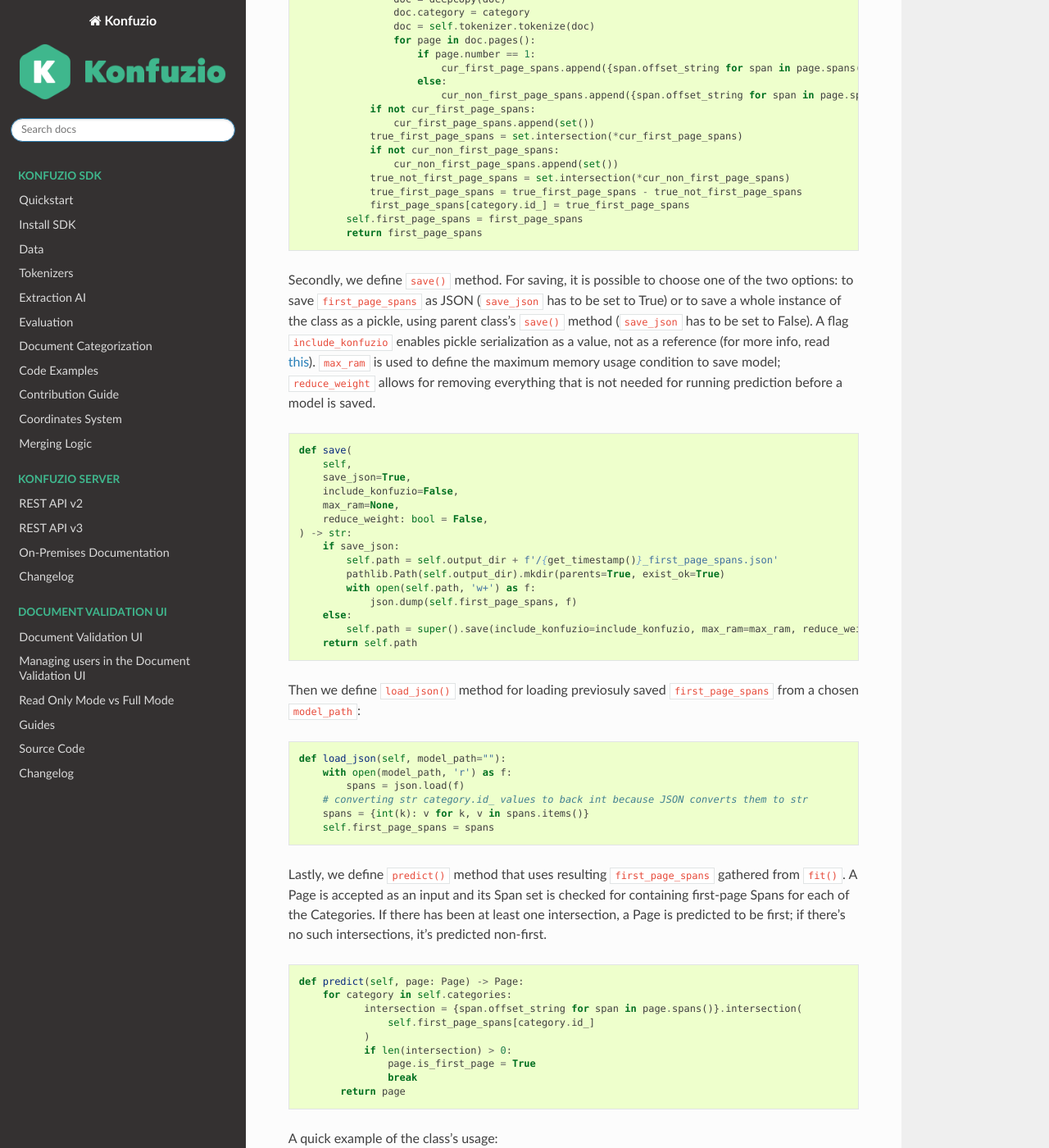
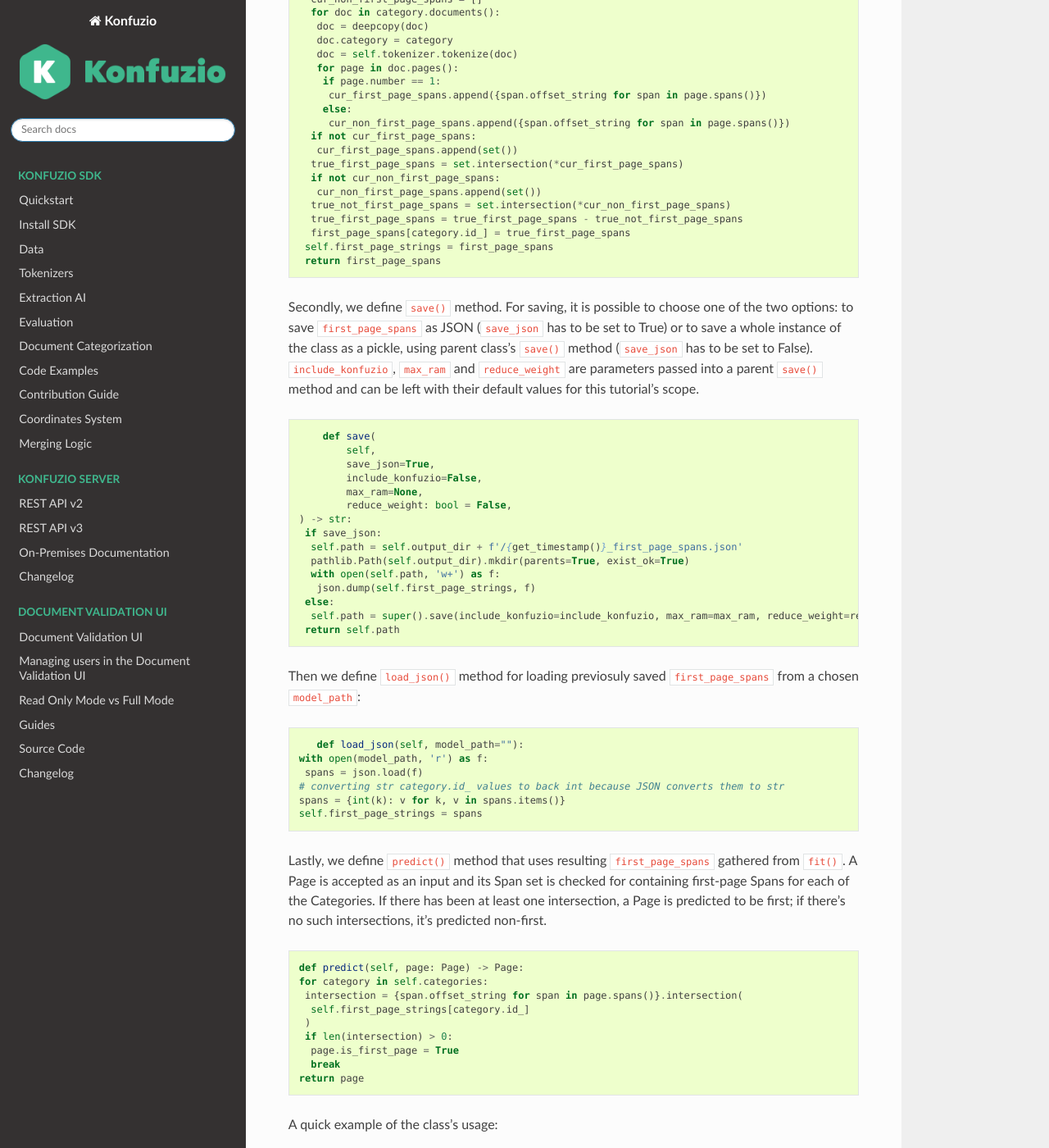
Before and after one commit to konfuzio-ai/konfuzio-sdk, a Sphinx documentation site: the page built from docs/sdk/examples/file-splitting-class/index.md, in a window 1280 px wide and 1400 px high, scrolled down 3129 px. Shown: the whole window at 82% size. Built offline with Sphinx 7.4.7 and the Read the Docs theme 2.0.0, drawn with Linux system fonts in a browser that asks for light colours; pages that are not in the unit, such as notebooks, are missing from menus; some of the changed text lies outside the part shown.

Commit message:
initial commit

````diff
--- a/docs/sdk/examples/file-splitting-class/index.md
+++ b/docs/sdk/examples/file-splitting-class/index.md
@@ -41,6 +41,7 @@
 `from konfuzio_sdk.trainer.file_splitting import ContextAwareFileSplittingModel`.
 
 Let's start with making all the necessary imports and initializing the class of `ContextAwareFileSplittingModel`:
+
 ```python
 import json
 import pathlib
@@ -55,18 +56,20 @@
 from konfuzio_sdk.trainer.information_extraction import load_model
 from konfuzio_sdk.utils import get_timestamp
 
+
 class ContextAwareFileSplittingModel(AbstractFileSplittingModel):
 
-        def __init__(self, *args, **kwargs):
-        """Initialize the ContextAwareFileSplittingModel."""
-            super().__init__()
-            self.name = self.__class__.__name__
-            self.documents = None
-            self.test_documents = None
-            self.categories = None
-            self.tokenizer = None
-            self.first_page_spans = None
-            self.path = None
+ def __init__(self, *args, **kwargs):
+
+  """Initialize the ContextAwareFileSplittingModel."""
+ super().__init__()
+ self.name = self.__class__.__name__
+ self.documents = None
+ self.test_documents = None
+ self.categories = None
+ self.tokenizer = None
+ self.first_page_strings = None
+ self.path = None
 
 ```
 The class inherits from `AbstractFileSplittingModel`, so we run `super().__init__()` for proper inheritance of the
@@ -118,37 +121,37 @@
 
 ```python
 def fit(self, *args, **kwargs) -> dict:
-        first_page_spans = {}
-        for category in self.categories:
-            cur_first_page_spans = []
-            cur_non_first_page_spans = []
-            for doc in category.documents():
-                doc = deepcopy(doc)
-                doc.category = category
-                doc = self.tokenizer.tokenize(doc)
-                for page in doc.pages():
-                    if page.number == 1:
-                        cur_first_page_spans.append({span.offset_string for span in page.spans()})
-                    else:
-                        cur_non_first_page_spans.append({span.offset_string for span in page.spans()})
-            if not cur_first_page_spans:
-                cur_first_page_spans.append(set())
-            true_first_page_spans = set.intersection(*cur_first_page_spans)
-            if not cur_non_first_page_spans:
-                cur_non_first_page_spans.append(set())
-            true_not_first_page_spans = set.intersection(*cur_non_first_page_spans)
-            true_first_page_spans = true_first_page_spans - true_not_first_page_spans
-            first_page_spans[category.id_] = true_first_page_spans
-        self.first_page_spans = first_page_spans
-        return first_page_spans
+ first_page_spans = {}
+ for category in self.categories:
+  cur_first_page_spans = []
+  cur_non_first_page_spans = []
+  for doc in category.documents():
+   doc = deepcopy(doc)
+   doc.category = category
+   doc = self.tokenizer.tokenize(doc)
+   for page in doc.pages():
+    if page.number == 1:
+     cur_first_page_spans.append({span.offset_string for span in page.spans()})
+    else:
+     cur_non_first_page_spans.append({span.offset_string for span in page.spans()})
+  if not cur_first_page_spans:
+   cur_first_page_spans.append(set())
+  true_first_page_spans = set.intersection(*cur_first_page_spans)
+  if not cur_non_first_page_spans:
+   cur_non_first_page_spans.append(set())
+  true_not_first_page_spans = set.intersection(*cur_non_first_page_spans)
+  true_first_page_spans = true_first_page_spans - true_not_first_page_spans
+  first_page_spans[category.id_] = true_first_page_spans
+ self.first_page_strings = first_page_spans
+ return first_page_spans
 ```
 
 Secondly, we define `save()` method. For saving, it is possible to choose one of the two options: to save
 `first_page_spans` as JSON (`save_json` has to be set to True) or to save a whole instance of the class as a pickle,
-using parent class's `save()` method (`save_json` has to be set to False). A flag `include_konfuzio` enables pickle serialization as a value, not as a reference (for more info, read
-[this](https://github.com/cloudpipe/cloudpickle#overriding-pickles-serialization-mechanism-for-importable-constructs)).
-`max_ram` is used to define the maximum memory usage condition to save model; `reduce_weight` allows for removing
-everything that is not needed for running prediction before a model is saved.
+using parent class's `save()` method (`save_json` has to be set to False). `include_konfuzio`, `max_ram` and
+`reduce_weight` are parameters passed into a parent `save()` method and can be left with their default values for this
+tutorial's scope.
+
 ```python
     def save(
         self,
@@ -156,40 +159,42 @@
         include_konfuzio=False,
         max_ram=None,
         reduce_weight: bool = False,
-    ) -> str:
-        if save_json:
-            self.path = self.output_dir + f'/{get_timestamp()}_first_page_spans.json'
-            pathlib.Path(self.output_dir).mkdir(parents=True, exist_ok=True)
-            with open(self.path, 'w+') as f:
-                json.dump(self.first_page_spans, f)
-        else:
-            self.path = super().save(include_konfuzio=include_konfuzio, max_ram=max_ram, reduce_weight=reduce_weight)
-        return self.path
+) -> str:
+ if save_json:
+  self.path = self.output_dir + f'/{get_timestamp()}_first_page_spans.json'
+  pathlib.Path(self.output_dir).mkdir(parents=True, exist_ok=True)
+  with open(self.path, 'w+') as f:
+   json.dump(self.first_page_strings, f)
+ else:
+  self.path = super().save(include_konfuzio=include_konfuzio, max_ram=max_ram, reduce_weight=reduce_weight)
+ return self.path
 ```
 
 Then we define `load_json()` method for loading previosuly saved `first_page_spans` from a chosen `model_path`:
+
 ```python
     def load_json(self, model_path=""):
-        with open(model_path, 'r') as f:
-            spans = json.load(f)
-        # converting str category.id_ values to back int because JSON converts them to str
-        spans = {int(k): v for k, v in spans.items()}
-        self.first_page_spans = spans
+ with open(model_path, 'r') as f:
+  spans = json.load(f)
+ # converting str category.id_ values to back int because JSON converts them to str
+ spans = {int(k): v for k, v in spans.items()}
+ self.first_page_strings = spans
 ```
 
 Lastly, we define `predict()` method that uses resulting `first_page_spans` gathered from `fit()`. A Page is accepted as
  an input and its Span set is checked for containing first-page Spans for each of the Categories. If there has been at
 least one intersection, a Page is predicted to be first; if there's no such intersections, it's predicted non-first.
+
 ```python
  def predict(self, page: Page) -> Page:
-     for category in self.categories:
-            intersection = {span.offset_string for span in page.spans()}.intersection(
-                self.first_page_spans[category.id_]
-            )
-            if len(intersection) > 0:
-                page.is_first_page = True
-                break
-        return page
+ for category in self.categories:
+  intersection = {span.offset_string for span in page.spans()}.intersection(
+   self.first_page_strings[category.id_]
+  )
+  if len(intersection) > 0:
+   page.is_first_page = True
+   break
+ return page
 ```
 
 A quick example of the class's usage:
@@ -215,7 +220,7 @@
 
 # gather Spans unique for the first Pages of the Documents
 # the gathered Spans are saved to later be reused in the SplittingAI
-file_splitting_model.first_page_spans = file_splitting_model.fit()
+file_splitting_model.first_page_strings = file_splitting_model.fit()
 
 # save the gathered Spans
 file_splitting_model.output_dir = project.model_folder
@@ -223,11 +228,11 @@
 
 # run the prediction
 for page in test_document.pages():
-    pred = file_splitting_model.predict(page)
-    if pred.is_first_page:
-        print('Page {} is predicted as the first.'.format(page.number))
-    else:
-        print('Page {} is predicted as the non-first.'.format(page.number))
+ pred = file_splitting_model.predict(page)
+ if pred.is_first_page:
+  print('Page {} is predicted as the first.'.format(page.number))
+ else:
+  print('Page {} is predicted as the non-first.'.format(page.number))
 
 # usage with the SplittingAI – you can load a pre-saved model or pass an initialized instance as the input
 # in this example, we load a previously saved one
@@ -316,7 +321,7 @@
         """
         Save the resulting set of first-page Spans by Category.
 
-        :param save_json: Whether to save JSON of first_page_spans or a pickle of the whole class.
+        :param save_json: Whether to save JSON of first_page_strings or a pickle of the whole class.
         :type save_json: bool
         :param include_konfuzio: Enables pickle serialization as a value, not as a reference (for more info, read
         https://github.com/cloudpipe/cloudpickle#overriding-pickles-serialization-mechanism-for-importable-constructs).
@@ -333,7 +338,7 @@
 
     def load_json(self, model_path=""):
         """
-        Load JSON with previously gathered first_page_spans.
+        Load JSON with previously gathered first_page_strings.
 
         :param model_path: Path for the JSON.
         :type model_path: str
````
Also changed, not shown: docs/sdk/examples/file-splitting-class/context-aware-file-splitting-out-of-the-box-usage.md (renamed from docs/sdk/examples/file-splitting-class/out-of-the-box-usage.md, +1 -1 lines), 5 other files.
